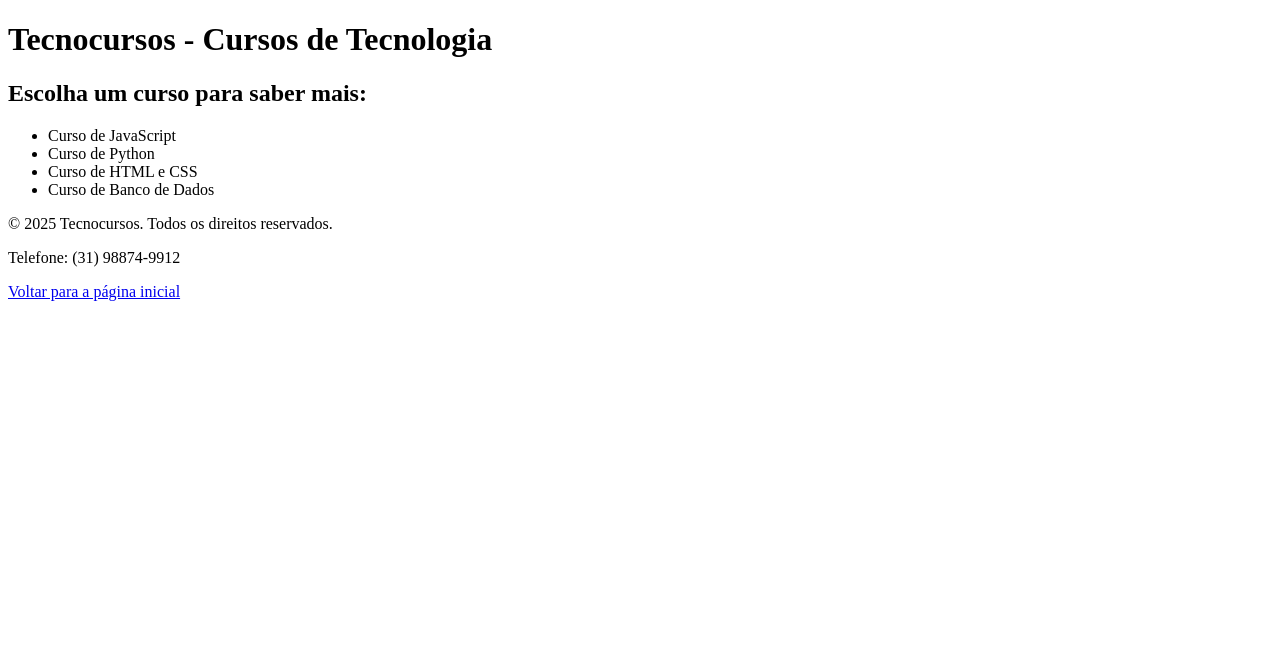
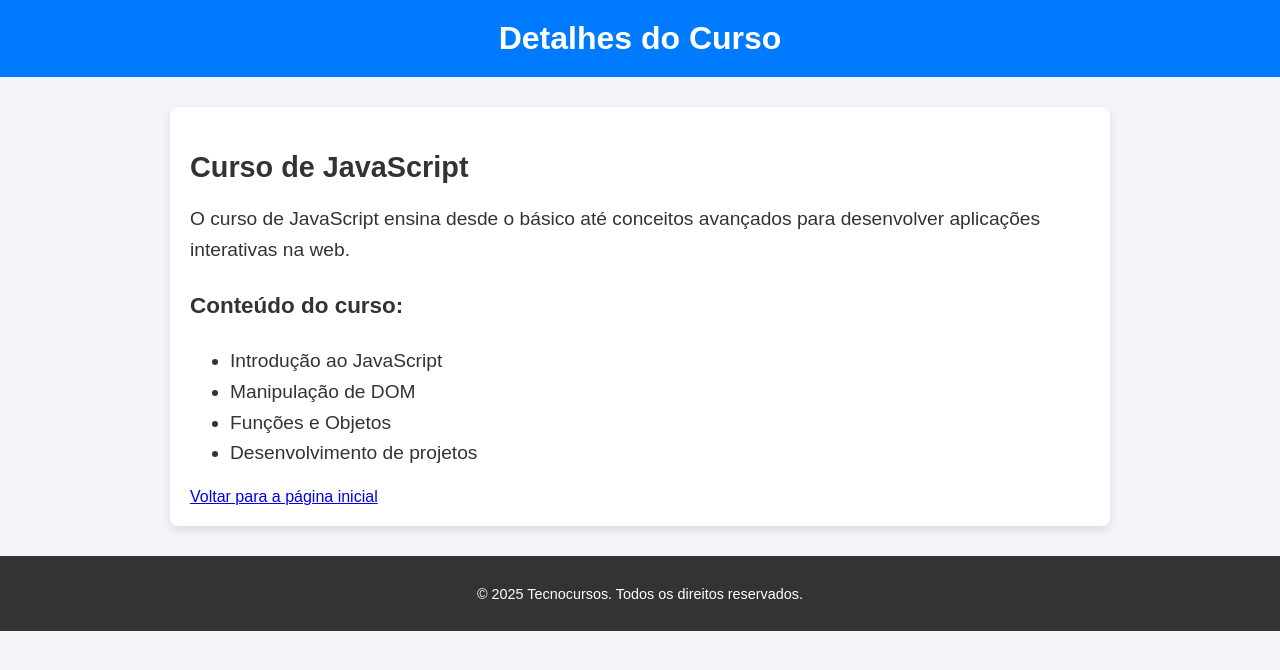
Before and after one commit to Luizcodigos/Portfolio, a plain HTML site: page pagina2.html in a window 1280 px wide. Drawn offline with Linux system fonts and the light colour scheme.

Commit message:
Update pagina2.html

```diff
--- a/pagina2.html
+++ b/pagina2.html
@@ -3,35 +3,106 @@
 <head>
     <meta charset="UTF-8">
     <meta name="viewport" content="width=device-width, initial-scale=1.0">
-    <title>Tecnocursos - Cursos de Tecnologia</title>
-    <script>
-        function CarregarCurso(curso) {
-            const detalhes = document.getElementById('detalhes');
-            detalhes.innerHTML = `<p>Você selecionou o curso: <strong>${curso}</strong>.</p>`;
+    <title>Detalhes do Curso</title>
+    <style>
+
+        body {
+            font-family: 'Arial', sans-serif;
+            margin: 0;
+            padding: 0;
+            background-color: #f4f4f9;
+            color: #333;
         }
-    </script>
+
+        header {
+            background-color: #007BFF;
+            color: white;
+            padding: 20px;
+            text-align: center;
+        }
+
+        h1 {
+            font-size: 2rem;
+            margin: 0;
+        }
+
+        main {
+            max-width: 900px;
+            margin: 30px auto;
+            padding: 20px;
+            background-color: #fff;
+            border-radius: 8px;
+            box-shadow: 0 4px 10px rgba(0, 0, 0, 0.1);
+        }
+
+        h2 {
+            font-size: 1.8rem;
+            margin-bottom: 20px;
+            color: #333;
+        }
+
+        .curso-info {
+            margin-top: 20px;
+            font-size: 1.2rem;
+            line-height: 1.6;
+        }
+
+        footer {
+            background-color: #333;
+            color: white;
+            padding: 15px;
+            text-align: center;
+            font-size: 0.9rem;
+        }
+
+        footer a {
+            color: #ffcc00;
+            text-decoration: none;
+        }
+
+        footer a:hover {
+            text-decoration: underline;
+        }
+
+        /* Responsividade */
+        @media (max-width: 768px) {
+            main {
+                padding: 15px;
+            }
+
+            h2 {
+                font-size: 1.5rem;
+            }
+        }
+    </style>
 </head>
 <body>
+
     <header>
-        <h1>Tecnocursos - Cursos de Tecnologia</h1>
+        <h1>Detalhes do Curso</h1>
     </header>
 
     <main>
-        <h2>Escolha um curso para saber mais:</h2>
-        <ul>
-            <li onclick="CarregarCurso('JavaScript')">Curso de JavaScript</li>
-            <li onclick="CarregarCurso('Python')">Curso de Python</li>
-            <li onclick="CarregarCurso('HTML e CSS')">Curso de HTML e CSS</li>
-            <li onclick="CarregarCurso('Banco de Dados')">Curso de Banco de Dados</li>
-        </ul>
 
-        <div id="detalhes"></div>
+        <h2 id="curso-titulo">Curso de JavaScript</h2>
+
+        <div class="curso-info" id="descricao-curso">
+            <p>O curso de JavaScript ensina desde o básico até conceitos avançados para desenvolver aplicações interativas na web.</p>
+            <h3>Conteúdo do curso:</h3>
+            <ul>
+                <li>Introdução ao JavaScript</li>
+                <li>Manipulação de DOM</li>
+                <li>Funções e Objetos</li>
+                <li>Desenvolvimento de projetos</li>
+            </ul>
+        </div>
+
+        <a href="file:///C:/Users/aluno/Desktop/atividade/atividade.html">Voltar para a página inicial</a>
     </main>
 
     <footer>
         <p>&copy; 2025 Tecnocursos. Todos os direitos reservados.</p>
-        <p>Telefone: (31) 98874-9912</p>
-        <p><a href="file:///C:/Users/Aluno/Desktop/atv%20html/atv.html">Voltar para a página inicial</a></p>
     </footer>
+
 </body>
 </html>
```
